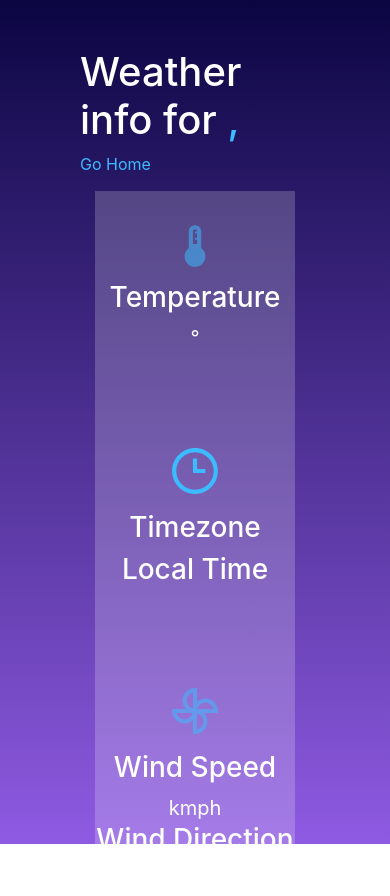
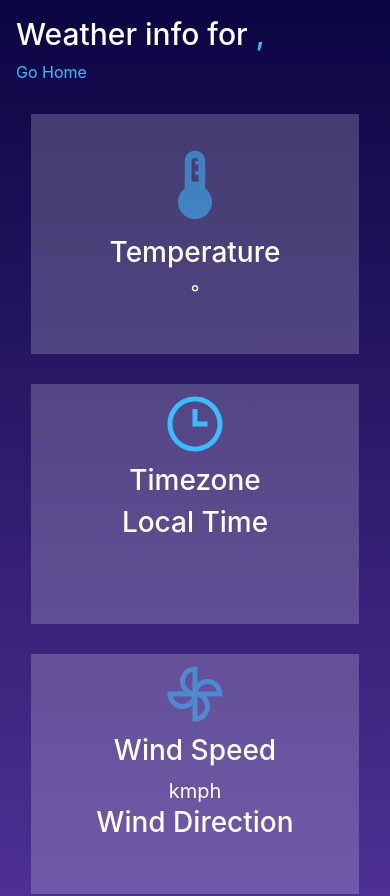
Before and after one commit to sammysmart95/react-weather-stack, a React (Create React App) app: page /details/1 in a window 390 px wide. Shown: the top 896 px of the page. Built offline with nearby package versions, Linux system fonts and the light colour scheme; no server answers.

Commit message:
styled the views for mobiles

```diff
--- a/src/Home.jsx
+++ b/src/Home.jsx
@@ -86,7 +86,7 @@ const Home = () => {
     }
   };
   return (
-    <div className="app">
+    <div className="home">
       <div className="container-fluid">
         <div className="row">
           <div className="col-md-6 background-svg">
--- a/src/assets/styles/stack.scss
+++ b/src/assets/styles/stack.scss
@@ -1,4 +1,4 @@
-@import "./views/app";
+@import "./views/home";
 @import "./views/search";
 @import "./views/weather";
 @import "./views/details";
--- a/src/assets/styles/views/_details.scss
+++ b/src/assets/styles/views/_details.scss
@@ -42,3 +42,19 @@
     }
   }
 }
+
+@media only screen and (max-width: 768px) {
+  .details-container {
+    width: 100vw;
+    height: auto;
+    padding: 1em;
+    h1 {
+      font-size: 30px;
+    }
+    .details {
+      .details-content {
+        margin: 15px 0;
+      }
+    }
+  }
+}
--- a/src/assets/styles/views/_app.scss
+++ b/src/assets/styles/views/_home.scss
@@ -1,4 +1,4 @@
-.app {
+.home {
   margin: 0;
   padding: 0;
   height: 100vh;
@@ -41,3 +41,17 @@
     }
   }
 }
+
+@media only screen and (max-width: 768px) {
+  .home {
+    height: 100vh;
+    width: 100vw;
+    .background-svg {
+      display: none;
+    }
+    .background-weather {
+      height: 100vh;
+      width: 100vw;
+    }
+  }
+}
--- a/src/assets/styles/views/_search.scss
+++ b/src/assets/styles/views/_search.scss
@@ -38,3 +38,14 @@
     }
   }
 }
+
+@media only screen and (max-width: 768px) {
+  .searchBar {
+    input {
+      width: 80%;
+      display: block;
+      padding: 5px;
+      margin: 10px 2em;
+    }
+  }
+}
--- a/src/assets/styles/views/_weather.scss
+++ b/src/assets/styles/views/_weather.scss
@@ -56,3 +56,11 @@
     }
   }
 }
+
+@media only screen and (max-width: 768px) {
+  .weather-container {
+    color: #fff;
+    text-align: center;
+    padding: 30px;
+  }
+}
```
